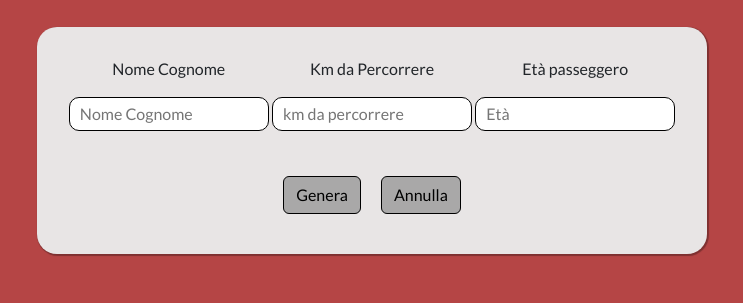
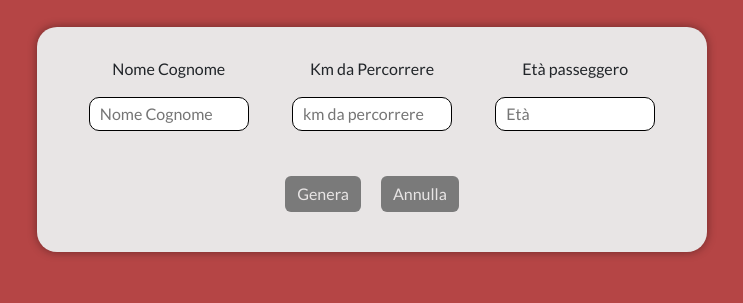
Before and after one commit to LucaFabbozzo/js-biglietto-treno-form, a plain HTML site: page index.html in a window 1280 px wide. Shown: the part 65-368 px from the top of the page, without its empty margins (268-1011 px from the left). Drawn offline with nearby package versions, Linux system fonts and the light colour scheme.

Commit message:
corrections into ui

```diff
--- a/css/style.css
+++ b/css/style.css
@@ -25,8 +25,13 @@ h3 {
 button.btn {
   margin: 10px;
   border: 1px solid black;
-  background-color: #a9a8a8;
-  color: black;
+  background-color: #7a7a7a;
+  color: #e8e5e5;
+  border: none;
+}
+
+button.btn:hover {
+  background-color: #686868;
 }
 
 
@@ -36,7 +41,7 @@ button.btn {
   margin: 30px auto;
   padding: 30px;
   border-radius: 20px;
-  box-shadow: 1px 1px 1px 1px rgba(0, 0, 0, 0.3);
+  box-shadow: 0 0 10px rgba(0, 0, 0, 0.4);
 }
 
 .top .box input {
@@ -44,6 +49,16 @@ button.btn {
   border-radius: 10px;
   padding: 4px 10px;
   margin-bottom: 35px;
+  width: 80%;
+}
+
+.top .box input:focus {
+  background-color: #b5b4b4;
+  color: #e8e5e5;
+}
+
+.top .box input:focus::placeholder {
+  color:#cf3131;
 }
 
 
@@ -52,5 +67,5 @@ button.btn {
   background-color: #e8e5e5;
   margin: 30px auto;
   padding: 30px;
-  box-shadow: 1px 1px 1px 1px rgba(0, 0, 0, 0.3);
+  box-shadow: 0 0 10px rgba(0, 0, 0, 0.4);
 }
```
